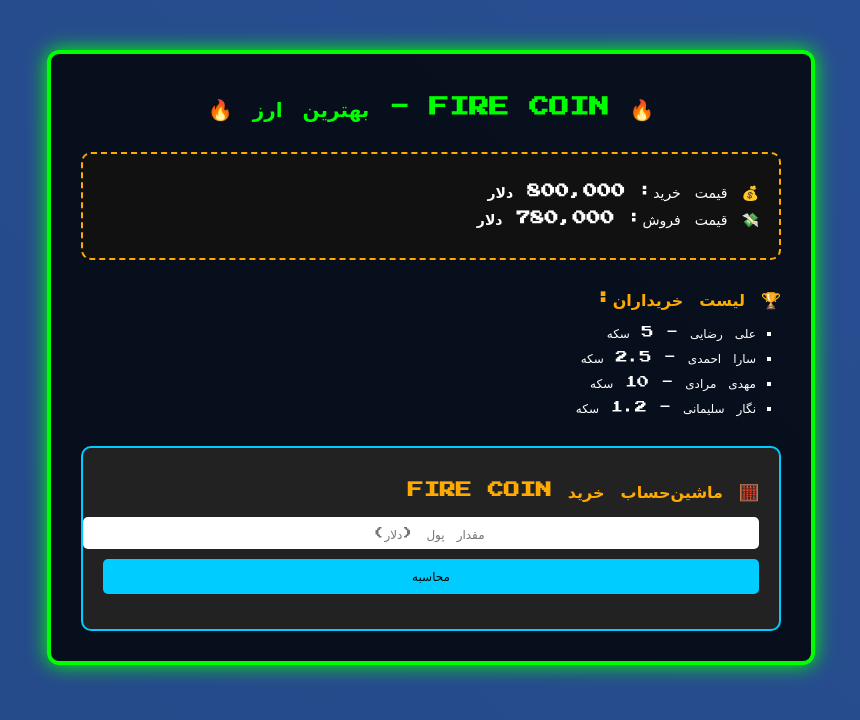
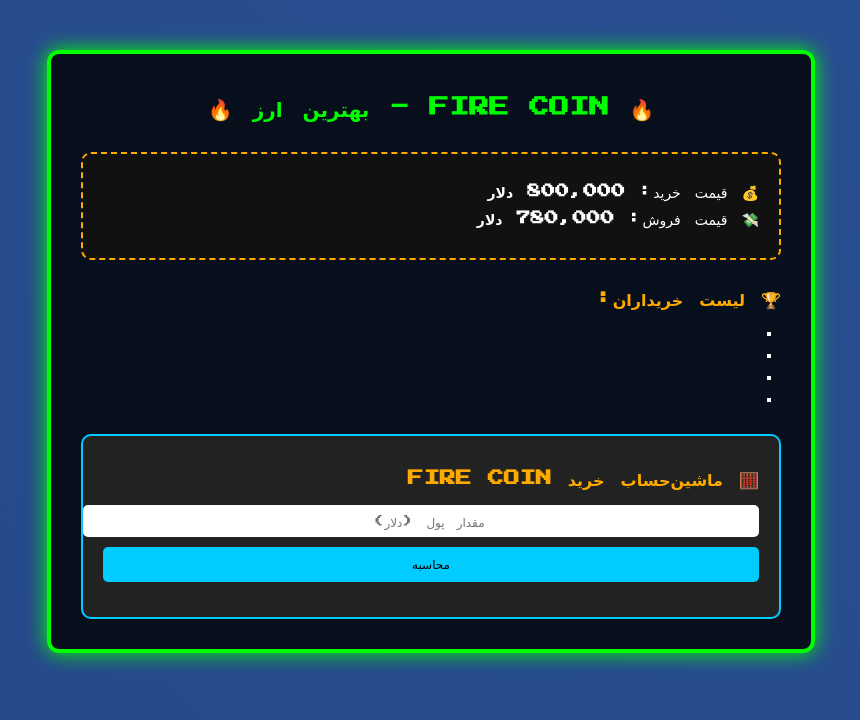
Before and after one commit to erfan-wd/Fire-coine, a plain HTML site: page index.html in a window 1280 px wide. Shown: the whole page, without its empty margins (209-1069 px from the left). Drawn offline with Linux system fonts and the light colour scheme.

Commit message:
Update index.html

```diff
--- a/index.html
+++ b/index.html
@@ -128,10 +128,10 @@
 
     <h2>🏆 لیست خریداران:</h2>
     <ul>
-      <li>علی رضایی - 5 سکه</li>
-      <li>سارا احمدی - 2.5 سکه</li>
-      <li>مهدی مرادی - 10 سکه</li>
-      <li>نگار سلیمانی - 1.2 سکه</li>
+      <li></li>
+      <li></li>
+      <li></li>
+      <li></li>
     </ul>
 
     <div class="calculator">
```
